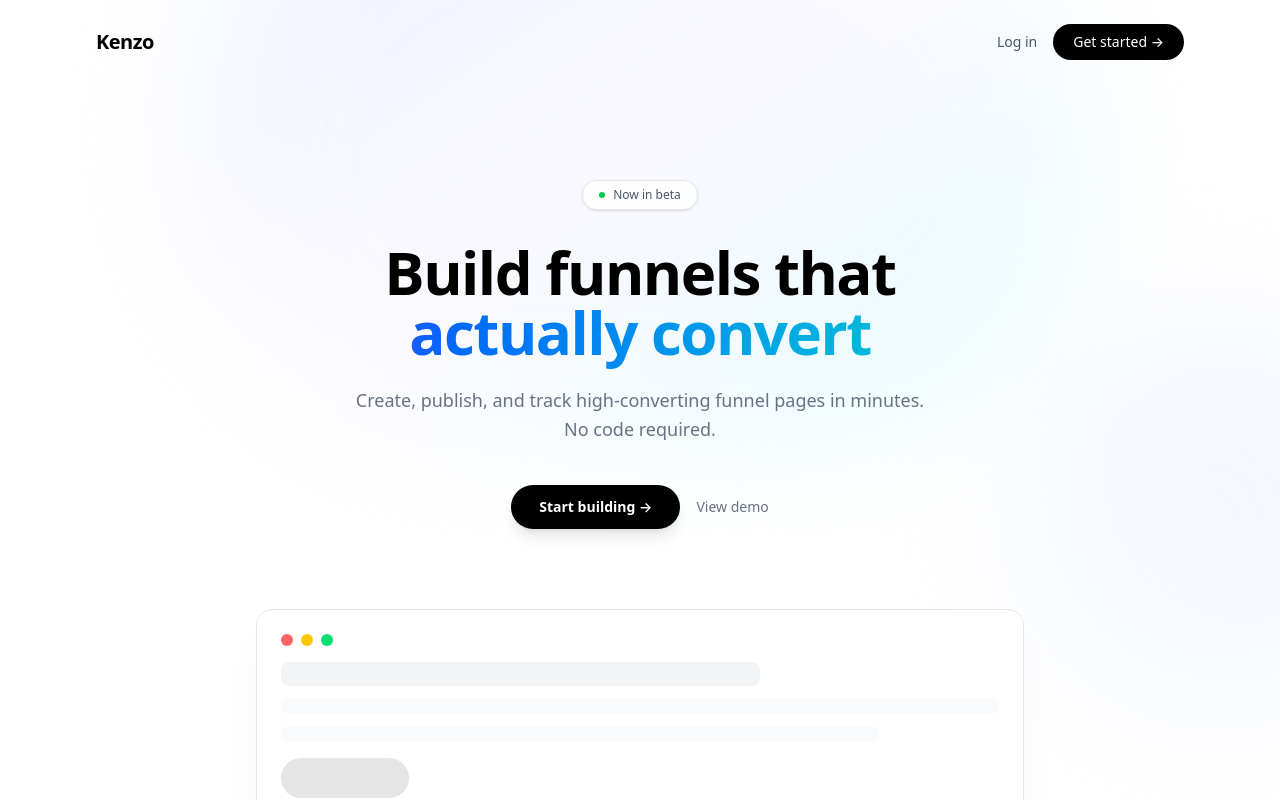
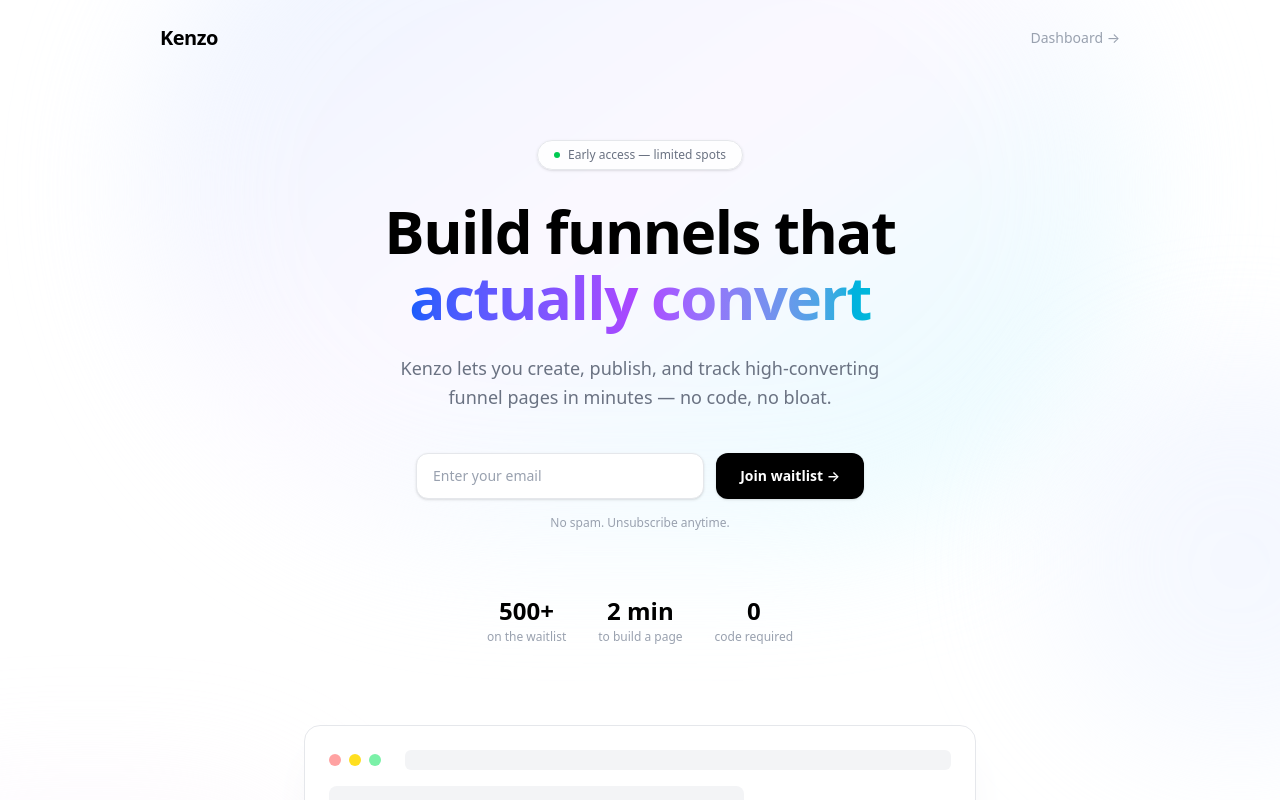
Before and after one commit to odhasu/kenzo, a Next.js app: page / in a window 1280 px wide. Shown: the top 800 px of the page. Built offline with nearby package versions, Linux system fonts and the light colour scheme.

Commit message:
Add waitlist landing page with email capture + Supabase waitlist table

```diff
--- a/src/app/page.tsx
+++ b/src/app/page.tsx
@@ -1,66 +1,77 @@
-import Link from 'next/link'
+import { WaitlistForm } from '@/components/WaitlistForm'
 
 export default function Home() {
   return (
     <div className="relative min-h-screen overflow-hidden bg-white">
-      {/* Aurora background */}
+      {/* Aurora blobs */}
       <div className="pointer-events-none absolute inset-0 overflow-hidden">
-        <div className="absolute -top-40 left-1/2 h-[600px] w-[900px] -translate-x-1/2 rounded-full bg-gradient-to-br from-blue-100 via-purple-50 to-cyan-100 opacity-60 blur-3xl" />
-        <div className="absolute top-1/3 -right-32 h-[400px] w-[400px] rounded-full bg-gradient-to-bl from-indigo-100 to-blue-50 opacity-40 blur-3xl" />
+        <div className="absolute -top-40 left-1/2 h-[700px] w-[1000px] -translate-x-1/2 rounded-full bg-gradient-to-br from-blue-100 via-purple-50 to-cyan-100 opacity-60 blur-3xl" />
+        <div className="absolute top-1/3 -right-40 h-[400px] w-[400px] rounded-full bg-gradient-to-bl from-indigo-100 to-blue-50 opacity-40 blur-3xl" />
+        <div className="absolute bottom-0 -left-40 h-[300px] w-[500px] rounded-full bg-gradient-to-tr from-purple-100 to-pink-50 opacity-30 blur-3xl" />
       </div>
 
       {/* Nav */}
-      <header className="relative z-10 flex items-center justify-between px-8 py-6 max-w-6xl mx-auto w-full">
+      <header className="relative z-10 mx-auto flex max-w-5xl items-center justify-between px-8 py-6">
         <span className="text-xl font-bold tracking-tight text-black">Kenzo</span>
-        <div className="flex items-center gap-4">
-          <Link href="/login" className="text-sm font-medium text-gray-600 hover:text-black transition-colors">Log in</Link>
-          <Link href="/signup" className="rounded-full bg-black px-5 py-2 text-sm font-medium text-white transition hover:bg-gray-800">
-            Get started →
-          </Link>
-        </div>
+        <a href="/dashboard" className="text-sm text-gray-400 hover:text-black transition-colors">Dashboard →</a>
       </header>
 
       {/* Hero */}
-      <main className="relative z-10 flex flex-col items-center justify-center px-6 pt-24 pb-32 text-center">
-        <div className="mb-4 inline-flex items-center gap-2 rounded-full border border-gray-200 bg-white/80 px-4 py-1.5 text-xs font-medium text-gray-600 shadow-sm backdrop-blur-sm">
+      <main className="relative z-10 flex flex-col items-center px-6 pt-16 pb-32 text-center">
+        <div className="mb-5 inline-flex items-center gap-2 rounded-full border border-gray-200 bg-white/80 px-4 py-1.5 text-xs font-medium text-gray-500 shadow-sm backdrop-blur-sm">
           <span className="h-1.5 w-1.5 rounded-full bg-green-500" />
-          Now in beta
+          Early access — limited spots
         </div>
 
-        <h1 className="mt-4 max-w-3xl text-5xl font-bold tracking-tight text-black sm:text-6xl">
+        <h1 className="mt-2 max-w-2xl text-5xl font-bold tracking-tight text-black sm:text-6xl leading-[1.1]">
           Build funnels that
           <br />
-          <span className="bg-gradient-to-r from-blue-600 to-cyan-500 bg-clip-text text-transparent">actually convert</span>
+          <span className="bg-gradient-to-r from-blue-600 via-purple-500 to-cyan-500 bg-clip-text text-transparent">
+            actually convert
+          </span>
         </h1>
 
-        <p className="mt-6 max-w-xl text-lg text-gray-500 leading-relaxed">
-          Create, publish, and track high-converting funnel pages in minutes. No code required.
+        <p className="mt-6 max-w-lg text-lg text-gray-500 leading-relaxed">
+          Kenzo lets you create, publish, and track high-converting funnel pages in minutes — no code, no bloat.
         </p>
 
-        <div className="mt-10 flex items-center gap-4">
-          <Link
-            href="/dashboard"
-            className="rounded-full bg-black px-7 py-3 text-sm font-semibold text-white shadow-lg transition hover:bg-gray-800"
-          >
-            Start building →
-          </Link>
-          <Link href="/dashboard" className="text-sm font-medium text-gray-500 hover:text-black transition-colors">
-            View demo
-          </Link>
+        {/* Waitlist form */}
+        <div className="mt-10 w-full max-w-md">
+          <WaitlistForm />
         </div>
 
-        {/* Glass card preview */}
-        <div className="mt-20 w-full max-w-3xl rounded-2xl border border-gray-200 bg-white/70 p-6 shadow-2xl shadow-gray-100 backdrop-blur-sm">
-          <div className="flex items-center gap-2 mb-4">
-            <div className="h-3 w-3 rounded-full bg-red-400" />
-            <div className="h-3 w-3 rounded-full bg-yellow-400" />
-            <div className="h-3 w-3 rounded-full bg-green-400" />
+        <p className="mt-4 text-xs text-gray-400">No spam. Unsubscribe anytime.</p>
+
+        {/* Social proof numbers */}
+        <div className="mt-16 flex items-center gap-8">
+          {[
+            { value: '500+', label: 'on the waitlist' },
+            { value: '2 min', label: 'to build a page' },
+            { value: '0', label: 'code required' },
+          ].map((s) => (
+            <div key={s.label} className="text-center">
+              <p className="text-2xl font-bold text-black">{s.value}</p>
+              <p className="mt-0.5 text-xs text-gray-400">{s.label}</p>
+            </div>
+          ))}
+        </div>
+
+        {/* Glass card mockup */}
+        <div className="mt-20 w-full max-w-2xl rounded-2xl border border-gray-200 bg-white/70 p-6 shadow-2xl shadow-gray-100 backdrop-blur-sm">
+          <div className="mb-4 flex items-center gap-2">
+            <div className="h-3 w-3 rounded-full bg-red-300" />
+            <div className="h-3 w-3 rounded-full bg-yellow-300" />
+            <div className="h-3 w-3 rounded-full bg-green-300" />
+            <div className="ml-4 h-5 flex-1 rounded-md bg-gray-100" />
           </div>
           <div className="space-y-3">
-            <div className="h-6 w-2/3 rounded-lg bg-gray-100" />
+            <div className="h-7 w-2/3 rounded-lg bg-gray-100" />
             <div className="h-4 w-full rounded-lg bg-gray-50" />
             <div className="h-4 w-5/6 rounded-lg bg-gray-50" />
-            <div className="mt-4 h-10 w-32 rounded-full bg-black/10" />
+            <div className="mt-5 flex gap-3">
+              <div className="h-10 w-32 rounded-full bg-black/10" />
+              <div className="h-10 w-24 rounded-full bg-gray-100" />
+            </div>
           </div>
         </div>
       </main>
--- /dev/null
+++ b/src/components/WaitlistForm.tsx
@@ -0,0 +1,57 @@
+'use client'
+
+import { useState } from 'react'
+import { createClient } from '@/lib/supabase/client'
+
+export function WaitlistForm() {
+  const [email, setEmail] = useState('')
+  const [state, setState] = useState<'idle' | 'loading' | 'success' | 'error'>('idle')
+  const [errorMsg, setErrorMsg] = useState('')
+
+  async function handleSubmit(e: React.FormEvent) {
+    e.preventDefault()
+    setState('loading')
+    const supabase = createClient()
+    const { error } = await supabase.from('waitlist').insert({ email })
+    if (error) {
+      setState('error')
+      setErrorMsg(error.code === '23505' ? 'You\'re already on the list!' : error.message)
+    } else {
+      setState('success')
+      setEmail('')
+    }
+  }
+
+  if (state === 'success') {
+    return (
+      <div className="rounded-2xl border border-green-200 bg-green-50 px-6 py-5 text-center">
+        <p className="text-2xl">🎉</p>
+        <p className="mt-2 font-semibold text-green-800">You're on the list!</p>
+        <p className="mt-1 text-sm text-green-600">We'll reach out when your spot is ready.</p>
+      </div>
+    )
+  }
+
+  return (
+    <form onSubmit={handleSubmit} className="flex flex-col gap-3 sm:flex-row">
+      <input
+        type="email"
+        placeholder="Enter your email"
+        value={email}
+        onChange={e => setEmail(e.target.value)}
+        required
+        className="flex-1 rounded-xl border border-gray-200 bg-white px-4 py-3 text-sm text-black placeholder-gray-400 shadow-sm focus:border-black focus:outline-none transition"
+      />
+      <button
+        type="submit"
+        disabled={state === 'loading'}
+        className="rounded-xl bg-black px-6 py-3 text-sm font-semibold text-white shadow-sm transition hover:bg-gray-800 disabled:opacity-60 whitespace-nowrap"
+      >
+        {state === 'loading' ? 'Joining...' : 'Join waitlist →'}
+      </button>
+      {state === 'error' && (
+        <p className="mt-1 w-full text-xs text-red-500">{errorMsg}</p>
+      )}
+    </form>
+  )
+}
```
